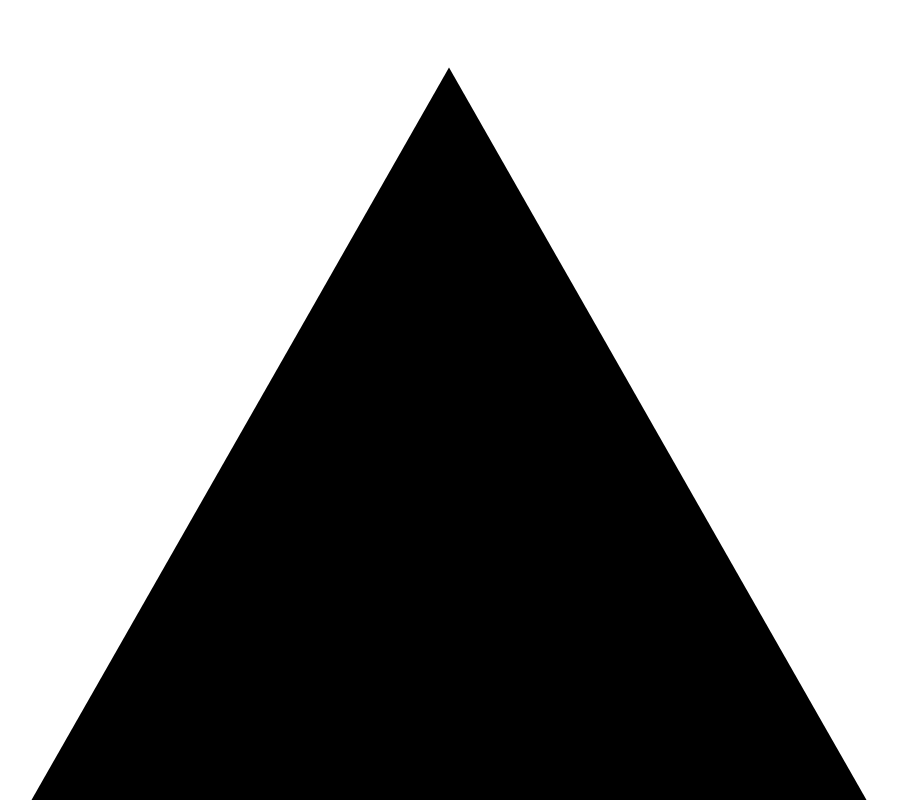
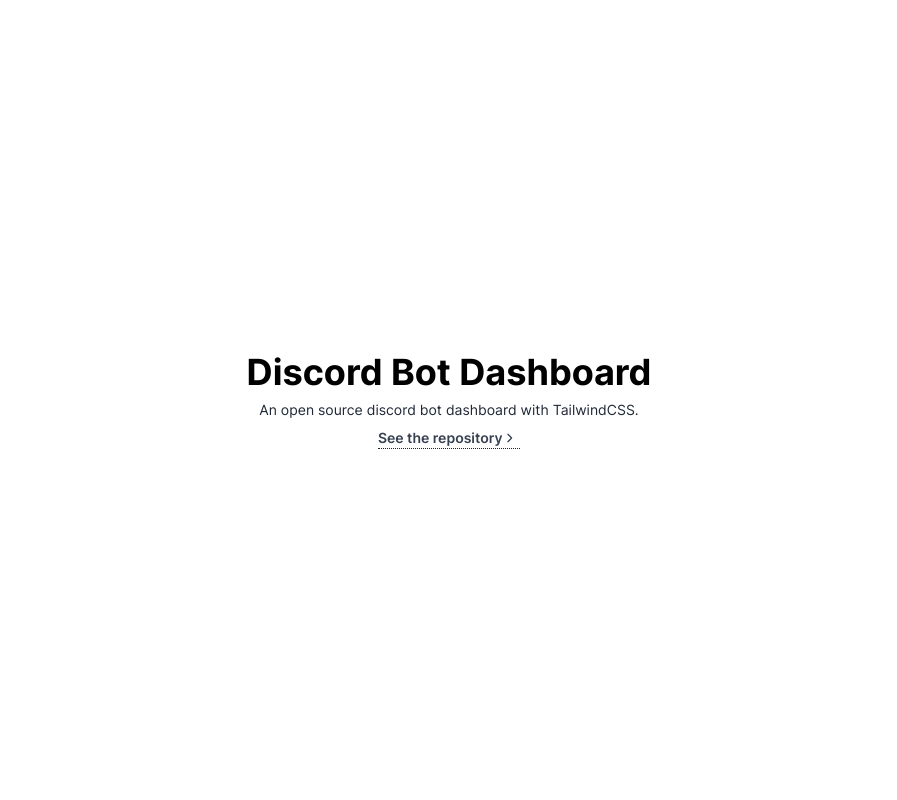
Before and after one commit to BooleanBean/discord-bot-dashboard, a Next.js app: page / in a window 1280 px wide. Shown: the top 800 px of the page, without its empty margins (191-1088 px from the left). Built offline with nearby package versions, Linux system fonts and the light colour scheme.

Commit message:
revert: vercel logo in home page

```diff
--- a/src/pages/index.tsx
+++ b/src/pages/index.tsx
@@ -1,9 +1,8 @@
-import * as React from 'react';
+import * as React from "react";
 
-import Layout from '#/components/layout/Layout';
-import ArrowLink from '#/components/links/ArrowLink';
-import Seo from '#/components/Seo';
-import Vercel from '~/svg/Vercel.svg';
+import Layout from "#/components/layout/Layout";
+import ArrowLink from "#/components/links/ArrowLink";
+import Seo from "#/components/Seo";
 
 export default function HomePage() {
   return (
@@ -14,10 +13,7 @@
       <main>
         <section className='bg-white'>
           <div className='layout flex min-h-screen flex-col items-center justify-center text-center'>
-            <Vercel className='text-5xl' />
-            <h1 className='mt-4'>
-             Discord Bot Dashboard
-            </h1>
+            <h1>Discord Bot Dashboard</h1>
             <p className='mt-2 text-sm text-gray-800'>
               An open source discord bot dashboard with TailwindCSS.
             </p>
```
